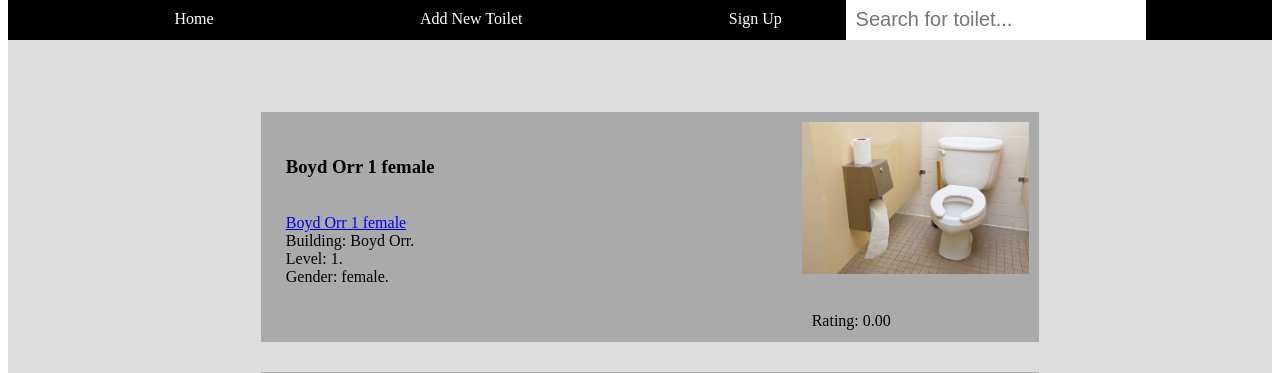
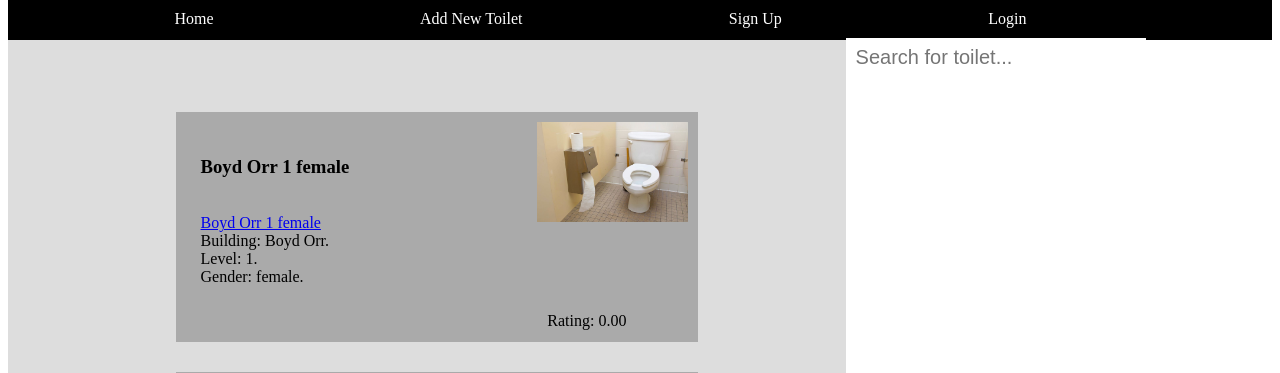
Before and after one commit to 2374868V/rate_yo_uni, a Django app: page /project/ in a window 1280 px wide. Shown: the part 108-481 px from the top of the page. Run offline with Django 3.2, Linux system fonts and the light colour scheme; data comes from the database, SQL or seed files in the repository.

Commit message:
Update base.html

```diff
--- a/templates/project/base.html
+++ b/templates/project/base.html
@@ -20,6 +20,8 @@
 
                 <div id="signup" class="menuitem"><a href="{% url 'sign_up' %}">Sign Up</a></div>
 
+                <div id="login" class="menuitem"><a href="{% url 'user_login' %}">Login</a></div>
+
                  <div id="searchbar"><input type="text" id="search" onkeyup="searchFunction()" placeholder="Search for toilet..." title="search toilet"> </div>
 
             </div>
```
